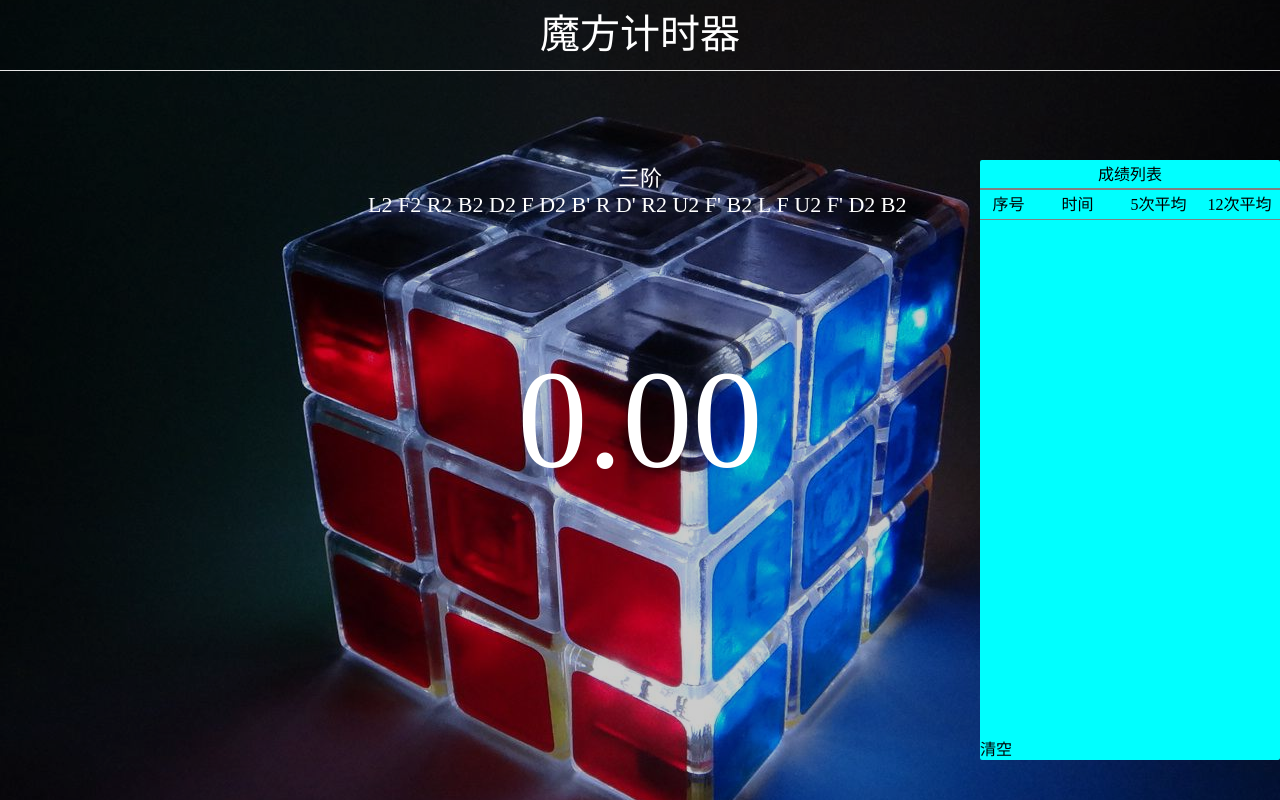
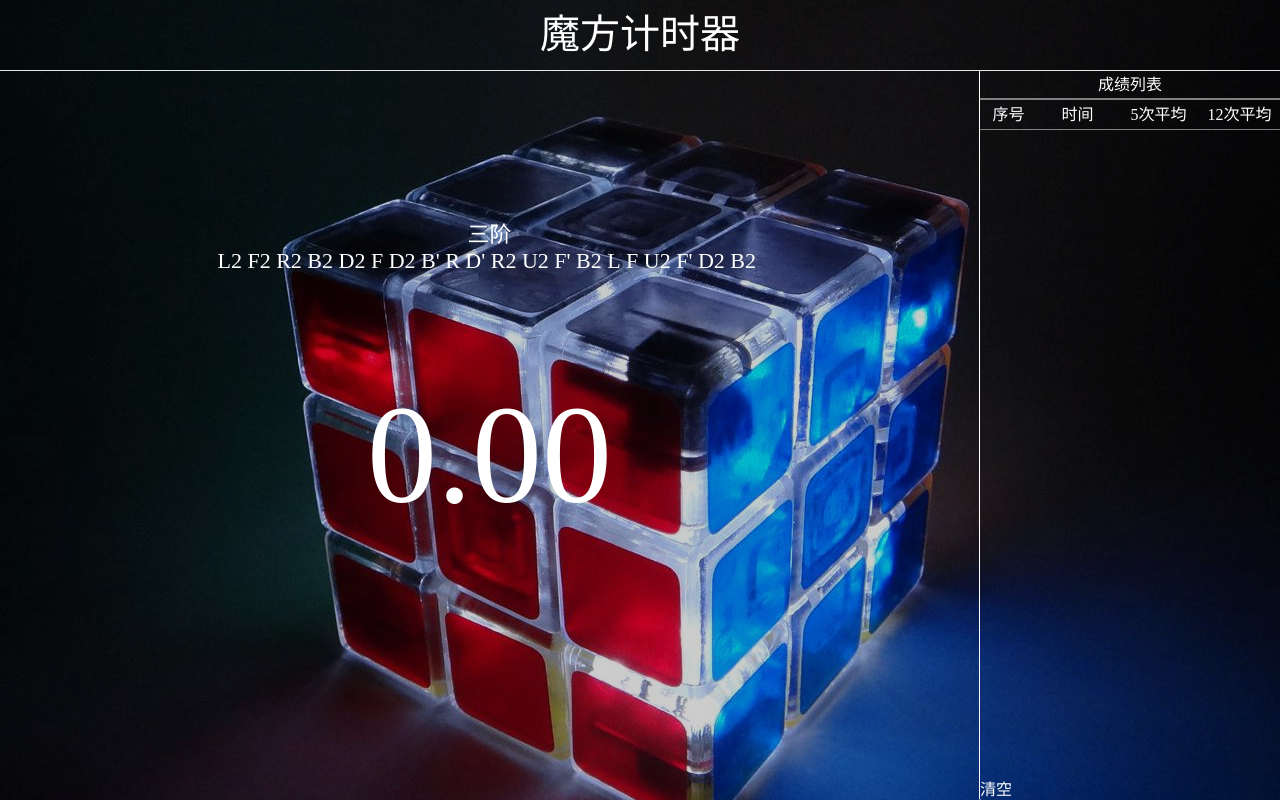
Before and after one commit to DiRTLC/timer, a website: page public/index.html in a window 1280 px wide. Drawn offline with nearby package versions, Linux system fonts and the light colour scheme; no server answers.

Commit message:
改动布局

```diff
--- a/public/css/css.css
+++ b/public/css/css.css
@@ -34,6 +34,19 @@ html, body{
     line-height: 70px;
     border-bottom: 1px #e5e5e5 solid;
 }
+.mainWrap{
+    width: 100%;
+    display: flex;
+    position: absolute;
+    top: 70px;
+    left: 0;
+    right: 0;
+    bottom: 0;
+}
+.left{
+    position: relative;
+    flex: 1;
+}
 .disorganizeWrap{
     width: 100%;
     color: white;
@@ -63,12 +76,15 @@ html, body{
 }
 .resultListWrap{
     width: 300px;
-    height: 600px;
-    background: cyan;
+    height: 100%;
+    color: white;
+    border-left: 1px solid white;
+    /*background: cyan;*/
     border-radius: 2px;
-    position: absolute;
-    top:20%;
-    right: 0;
+    position: relative;
+    /*position: absolute;*/
+    /*top:0;*/
+    /*right: 0;*/
 }
 .listTitle{
     box-sizing: border-box;
--- a/public/index.html
+++ b/public/index.html
@@ -12,6 +12,8 @@
   <div id="wrap">
     <img src="./img/timg%20(1).jpg" alt="" class="bgImg">
     <div class="header">魔方计时器</div>
+    <div class="mainWrap">
+      <div class="left">
         <div class="disorganizeWrap">
           <p class="cubeType">三阶</p>
           <p class="disorganize"></p>
@@ -19,6 +21,9 @@
         <div class="showTime">
           <span class="second">0</span><span>.</span><span class="millisecond">00</span>
         </div>
+      </div>
+
+      <div class="right">
         <div class="resultListWrap">
           <p class="listTitle">成绩列表</p>
           <div class="listClassify">
@@ -35,6 +40,10 @@
           <div class="removeAll">清空</div>
         </div>
       </div>
+    </div>
+
+
+  </div>
   <script src="https://cdn.bootcss.com/jquery/1.11.3/jquery.js"></script>
   <script type="text/javascript" src="./js/index.js"></script>
 </body>
```
Also changed, not shown: 1 other file. Lines whose indentation alone changed are shown as unchanged.
